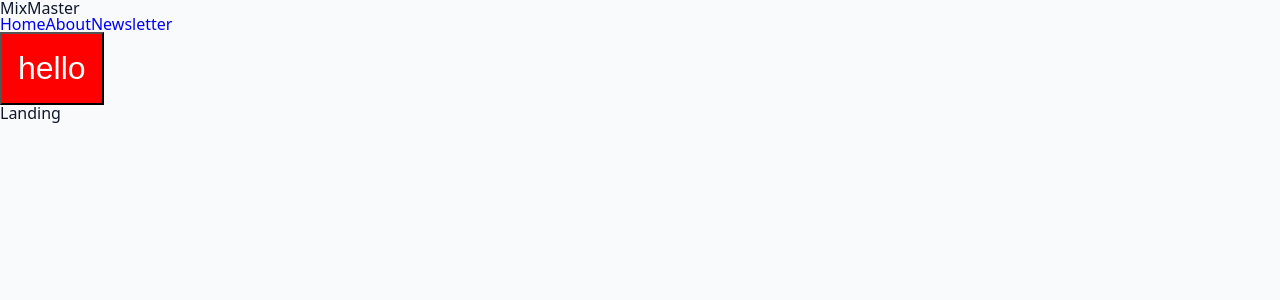
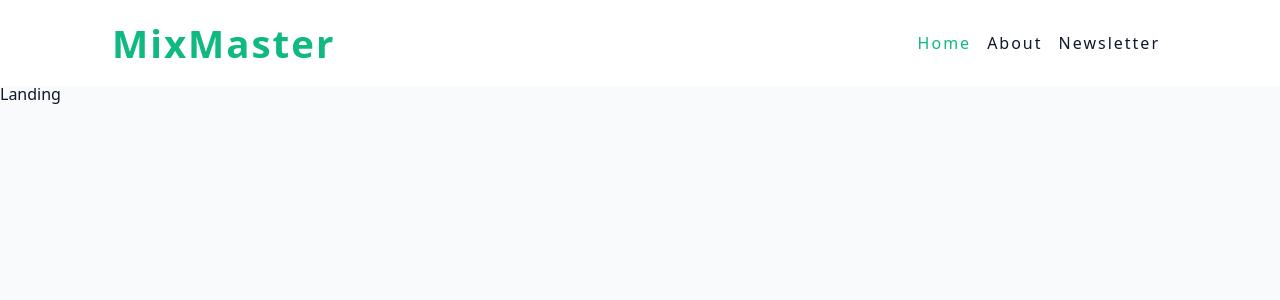
Before and after one commit to Boopalan-d3v/mixmaster, a React (Vite) app: page / in a window 1280 px wide. Shown: the top 300 px of the page. Built offline with nearby package versions, Linux system fonts and the light colour scheme.

Commit message:
import Styled-component Wrapper from Navbar.js

```diff
--- a/src/Components/Navbar.jsx
+++ b/src/Components/Navbar.jsx
@@ -1,17 +1,10 @@
 import React from 'react'
 import { NavLink } from 'react-router-dom'
-import styled from 'styled-components'
-
-const StyledBtn = styled.button`
-  background: red;
-  color: white;
-  font-size:2rem;
-  padding: 1rem;
-`;
+import Wrapper from '../assets/wrappers/Navbar'
 
 const Navbar = () => {
   return (
-    <nav >
+    <Wrapper>
         <div className='nav-center'>
             <span className='logo'>MixMaster</span>
             <div className='nav-links'>
@@ -20,8 +13,7 @@
                 <NavLink to='/newsletter' className='nav-link'>Newsletter</NavLink>
             </div>
         </div>
-        <StyledBtn>hello</StyledBtn>
-    </nav>
+    </Wrapper>
   )
 }
 
```
